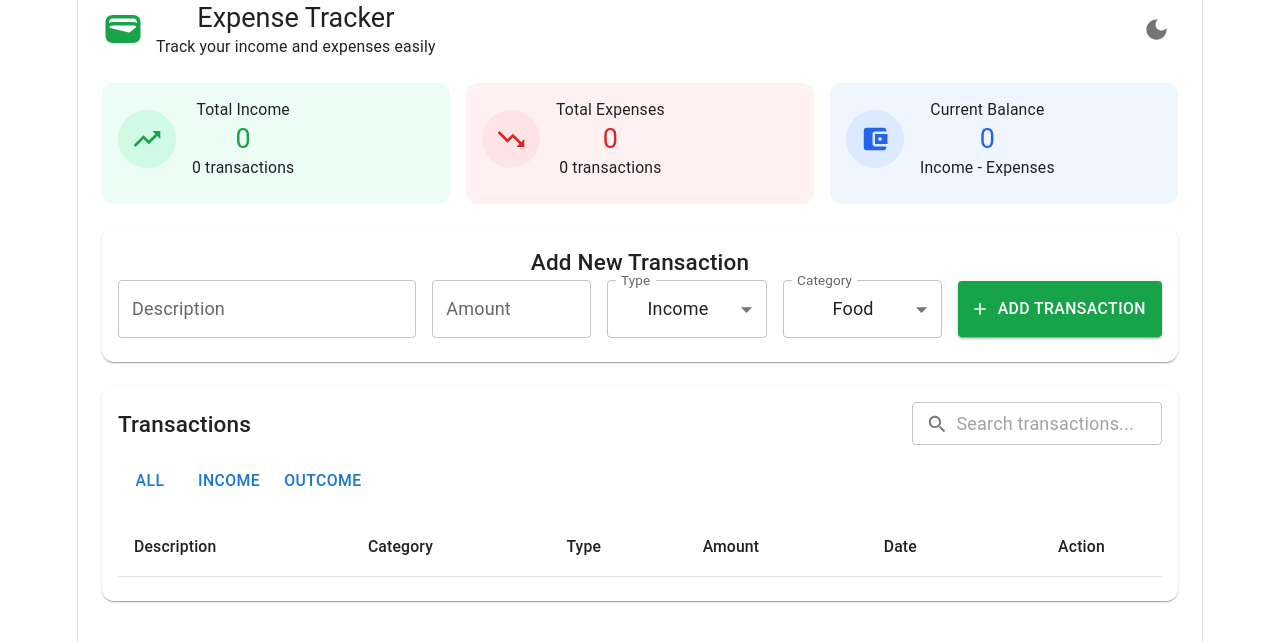
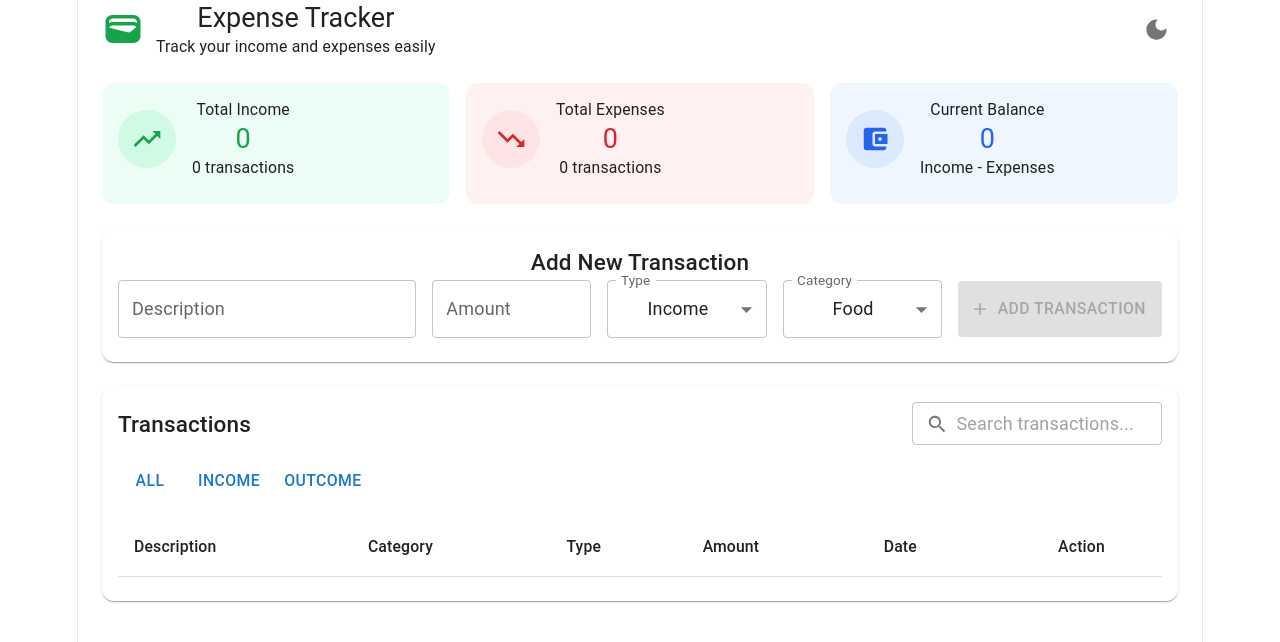
Before and after one commit to saeedelsabagh/manageMoney, a React (Vite) app in the folder routing_react/: page / in a window 1280 px wide. Shown: the top 642 px of the page. Built offline with nearby package versions, Linux system fonts and the light colour scheme.

Commit message:
Validate transaction inputs and disable button accordingly

```diff
--- a/routing_react/src/components/TransactionForm.jsx
+++ b/routing_react/src/components/TransactionForm.jsx
@@ -1,3 +1,4 @@
+
 import Card from "@mui/material/Card";
 import CardContent from "@mui/material/CardContent";
 import Box from "@mui/material/Box";
@@ -45,10 +46,42 @@ export default function TransactionForm() {
   }
 
   function handleAddClick() {
+    const amount = Number(state.amount);
+    const description = state.description.trim();
+
+    if (
+      !description ||
+      state.amount === "" ||
+      !Number.isFinite(amount) ||
+      amount <= 0
+    ) {
+      return;
+    }
+
+    if (state.type === "Expense" && amount > state.balance) {
+      return;
+    }
+
     dispatch({
       type: "ADD_TRANSACTION",
     });
   }
+
+  const amount = Number(state.amount);
+
+  const isInvalidAmount =
+    state.amount === "" ||
+    !Number.isFinite(amount) ||
+    amount <= 0;
+
+  const isExpenseExceedingBalance =
+    state.type === "Expense" &&
+    amount > state.balance;
+
+  const isDisabled =
+    !state.description.trim() ||
+    isInvalidAmount ||
+    isExpenseExceedingBalance;
 
   return (
     <Card
@@ -88,14 +121,25 @@ export default function TransactionForm() {
             fullWidth
             value={state.amount}
             onChange={handleAmountInput}
+            inputProps={{ min: 0.01, step: "any" }}
+            error={state.amount !== "" && isInvalidAmount}
+            helperText={
+              state.amount !== "" && isInvalidAmount
+                ? "Amount must be greater than zero"
+                : ""
+            }
           />
 
           <FormControl fullWidth>
             <InputLabel>Type</InputLabel>
 
-            <Select label="Type" value={state.type} onChange={handleTypeInput}>
+            <Select
+              label="Type"
+              value={state.type}
+              onChange={handleTypeInput}
+            >
               <MenuItem value="Income">Income</MenuItem>
-              <MenuItem value="Expense" disabled={Number(state.amount) > state.balance}>Outcome</MenuItem>
+              <MenuItem value="Expense">Expense</MenuItem>
             </Select>
           </FormControl>
 
@@ -126,12 +170,18 @@ export default function TransactionForm() {
                 backgroundColor: "#15803d",
               },
             }}
-            disabled={Number(state.amount) > state.balance&&state.type=="Expense"}
+            disabled={isDisabled}
             onClick={handleAddClick}
           >
             Add Transaction
           </Button>
         </Box>
+
+        {isExpenseExceedingBalance && (
+          <Typography color="error" variant="body2" mt={1}>
+            Expense cannot exceed your available balance.
+          </Typography>
+        )}
       </CardContent>
     </Card>
   );
```
